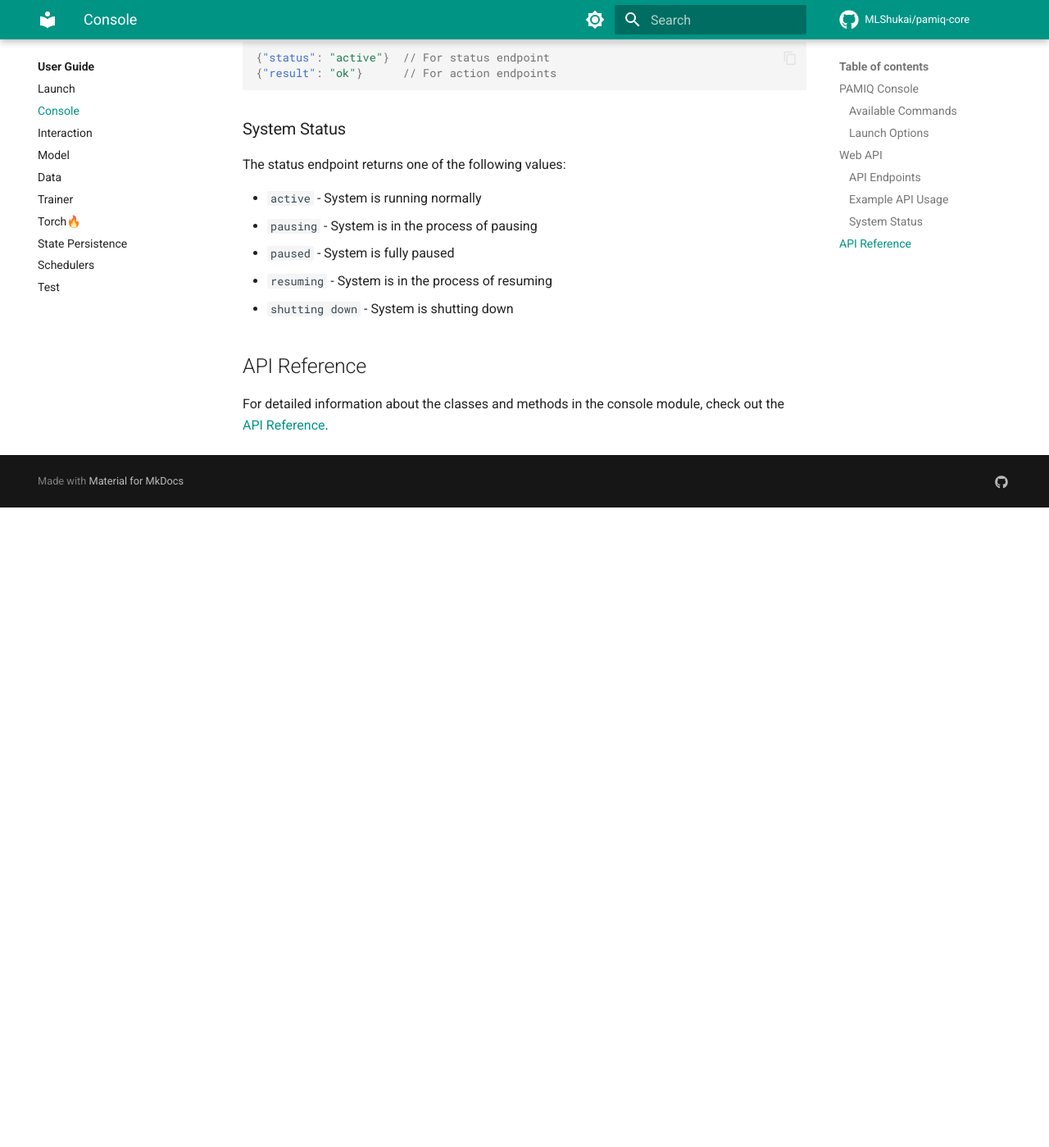
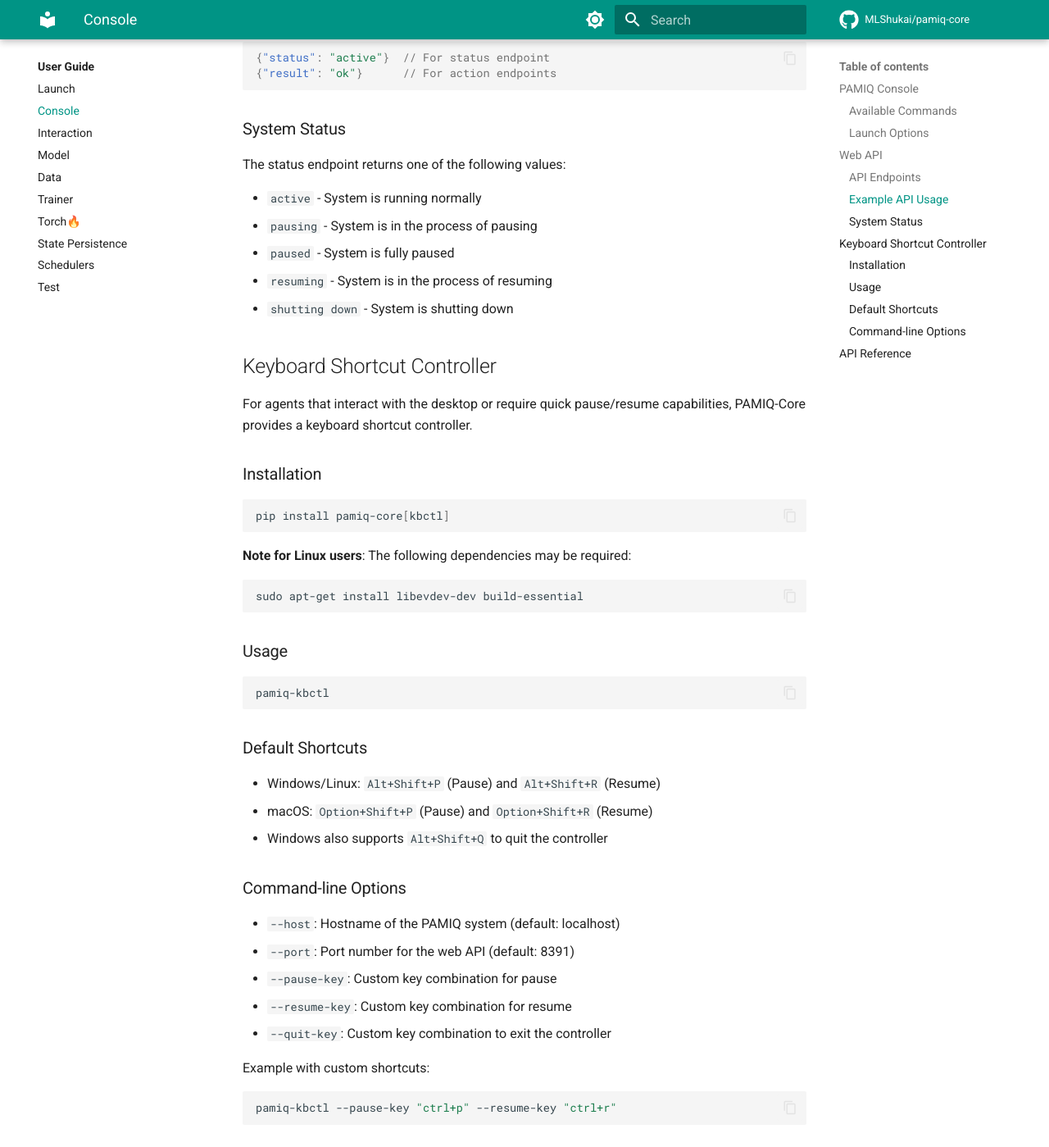
Before and after one commit to MLShukai/pamiq-core, an MkDocs documentation site: the page built from docs/user-guide/console.md, in a window 1280 px wide and 1400 px high, scrolled down 1922 px. Shown: the whole window at 82% size. Built offline with MkDocs 1.6.1 and Material for MkDocs 9.7.7, drawn with Linux system fonts in a browser that asks for light colours; comment, search, counter and statistics services are not loaded; before the commit the page ends 2541 px from its top, so only the background shows below that.

Commit message:
docs: write usage abount pamiq-kbctl

````diff
--- a/docs/user-guide/console.md
+++ b/docs/user-guide/console.md
@@ -83,6 +83,48 @@ The status endpoint returns one of the following values:
 - `resuming` - System is in the process of resuming
 - `shutting down` - System is shutting down
 
+## Keyboard Shortcut Controller
+
+For agents that interact with the desktop or require quick pause/resume capabilities, PAMIQ-Core provides a keyboard shortcut controller.
+
+### Installation
+
+```sh
+pip install pamiq-core[kbctl]
+```
+
+**Note for Linux users**: The following dependencies may be required:
+
+```sh
+sudo apt-get install libevdev-dev build-essential
+```
+
+### Usage
+
+```sh
+pamiq-kbctl
+```
+
+### Default Shortcuts
+
+- Windows/Linux: `Alt+Shift+P` (Pause) and `Alt+Shift+R` (Resume)
+- macOS: `Option+Shift+P` (Pause) and `Option+Shift+R` (Resume)
+- Windows also supports `Alt+Shift+Q` to quit the controller
+
+### Command-line Options
+
+- `--host`: Hostname of the PAMIQ system (default: localhost)
+- `--port`: Port number for the web API (default: 8391)
+- `--pause-key`: Custom key combination for pause
+- `--resume-key`: Custom key combination for resume
+- `--quit-key`: Custom key combination to exit the controller
+
+Example with custom shortcuts:
+
+```sh
+pamiq-kbctl --pause-key "ctrl+p" --resume-key "ctrl+r"
+```
+
 ## API Reference
 
 For detailed information about the classes and methods in the console module, check out the [API Reference](../api/console.md).
````
Also changed, not shown: README.md (+25 -0 lines), docs/index.md (+16 -0 lines), 1 other file.
